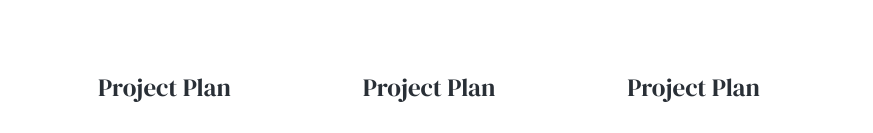
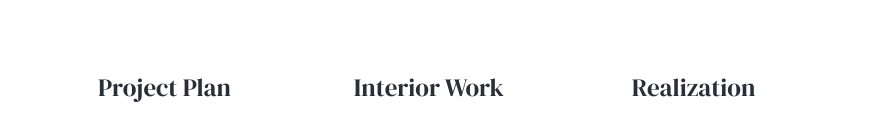
Before and after one commit to Henrique-William/interior-design, a React (Create React App) app: page / in a window 1280 px wide. Shown: the part 797-930 px from the top of the page, without its empty margins (211-1084 px from the left). Built offline with nearby package versions, Linux system fonts and the light colour scheme.

Commit message:
Work finalizado - ajustes

```diff
--- a/src/components/Work/index.js
+++ b/src/components/Work/index.js
@@ -1,17 +1,14 @@
 import './work.css'
 
-export const Work = (titulo, paragrafo, ) => {
+export const Work = (props) => {
+    console.log(props);
     return (
         <section className='work__passos'>
               <div className='work__texto'>
-                  <p className='work__titulo'>Project Plan</p>
+                  <p className='work__titulo'>{props.titulo}</p>
+                  <p className='work__paragrafo'>{props.paragrafo}</p>
 
-                  <p className='work__paragrafo'>
-                      There are many variations of the passages of lorem Ipsum from
-                      available, majority.
-                  </p>
-
-                  <a href='' className='work__link'>
+                  <a href={props.link} target='new' className='work__link'>
                     Get Started
                     <img
                       src='/imagens/Flecha.svg'
--- a/src/screens/Home/index.js
+++ b/src/screens/Home/index.js
@@ -4,6 +4,9 @@ import Menu from "../../components/Menu";
 import Header from "../../components/Header";
 import { Work } from '../../components/Work';
 
+const link1 = 'https://www.youtube.com/';
+
+const texto = 'There are many variations of the passages of lorem Ipsum from available, majority.';
 
 export const Home = () => {
     return (
@@ -14,9 +17,21 @@ export const Home = () => {
         </header>
 
         <section className='work'>
-          <Work />
-          <Work />
-          <Work />
+          <Work
+            titulo='Project Plan'
+            paragrafo={texto}
+            link={link1}
+          />
+          <Work
+            titulo='Interior Work'
+            paragrafo={texto}
+            link={link1}
+          />
+          <Work
+            titulo='Realization'
+            paragrafo={texto}
+            link={link1}
+          />
         </section>
 
 
```
